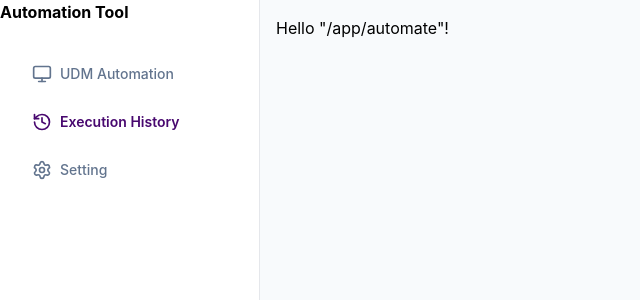
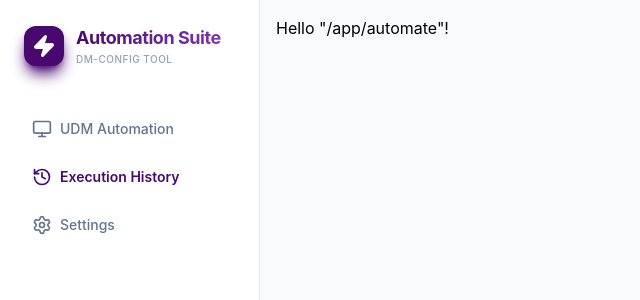
Before and after one commit to czvein17/udm-automation, a React (Vite) app in the folder client/: page /app/automate in a window 1280 px wide. Shown: the top 300 px of the page, without its empty margins (0-640 px from the left). Built offline with nearby package versions, Linux system fonts and the light colour scheme.

Commit message:
refactor: streamline sidebar component and improve navigation structure

```diff
--- a/client/src/components/layout/Sidebar.tsx
+++ b/client/src/components/layout/Sidebar.tsx
@@ -1,45 +1,58 @@
 import { Link } from "@tanstack/react-router";
-import { History, Monitor, Settings } from "lucide-react";
+import { History, Monitor, Settings, Zap } from "lucide-react";
 
 export const Sidebar = () => {
+  const navLink = [
+    {
+      linkTo: "/app",
+      label: "UDM Automation",
+      icon: Monitor,
+    },
+    {
+      linkTo: "/app/automate",
+      label: "Execution History",
+      icon: History,
+    },
+    {
+      linkTo: "/app/settings",
+      label: "Settings",
+      icon: Settings,
+    },
+  ];
+
   return (
     <aside className="flex flex-col border-r border-gray-200 bg-bgSecond">
-      <div style={{ fontWeight: 700, marginBottom: 12 }} className="">
-        Automation Tool
+      <div className="p-6 flex items-center gap-3">
+        <div className="bg-wtwPrimary w-10 h-10 rounded-xl flex items-center justify-center shadow-lg shadow-wtwPrimary">
+          <Zap fill="white" className="w-6 h-6" stroke="white" />
+        </div>
+        <div>
+          <span className="text-lg font-bold tracking-tight bg-linear-to-r from-wtwPrimary to-wtwSecondary bg-clip-text text-transparent">
+            Automation Suite
+          </span>
+          <p className="text-[10px] text-slate-400 font-medium uppercase tracking-wider">
+            DM-Config Tool
+          </p>
+        </div>
       </div>
 
       <nav className="flex-1 px-4  py-4 space-y-1 ">
+        {navLink.map((item) => (
           <Link
-          to="/app"
-          activeOptions={{ exact: true }}
+            key={item.linkTo}
+            to={item.linkTo}
+            activeOptions={{
+              exact: item.linkTo === "/app",
+            }}
             className="sidebar-link"
             activeProps={{
               className: "sidebar-link-active",
             }}
           >
-          <Monitor className="w-5 h-5" />
-          <span>UDM Automation</span>
+            <item.icon className="w-5 h-5" />
+            <span>{item.label}</span>
           </Link>
-
-        <Link
-          to="/app/automate"
-          className="sidebar-link"
-          activeProps={{ className: "sidebar-link-active" }}
-        >
-          <History className="w-5 h-5" />
-          <span>Execution History</span>
-        </Link>
-
-        <Link
-          to="/app/settings"
-          className="sidebar-link"
-          activeProps={{
-            className: "sidebar-link-active",
-          }}
-        >
-          <Settings className="w-5 h-5" />
-          <span>Setting</span>
-        </Link>
+        ))}
       </nav>
     </aside>
   );
```
Lines whose indentation alone changed are shown as unchanged.
